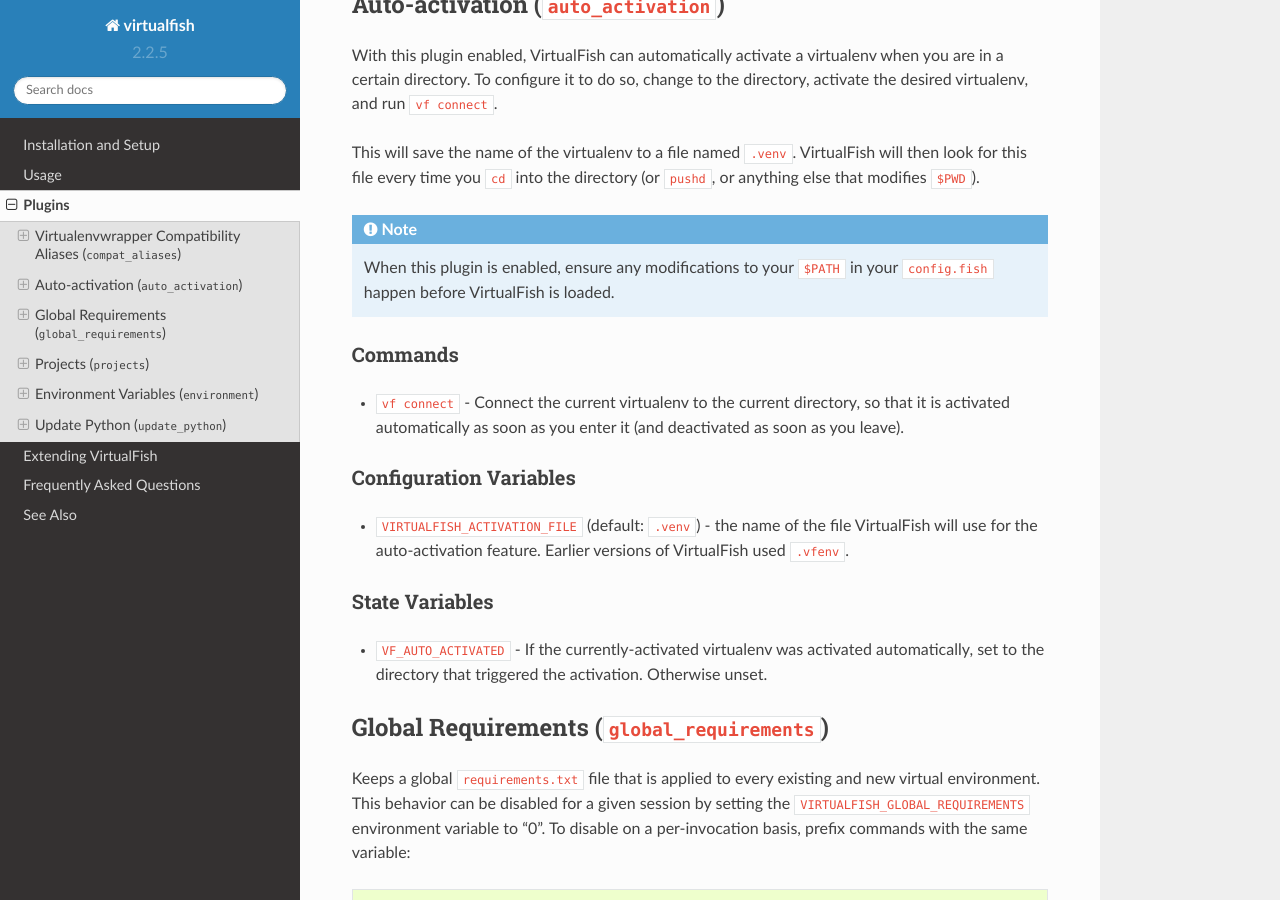
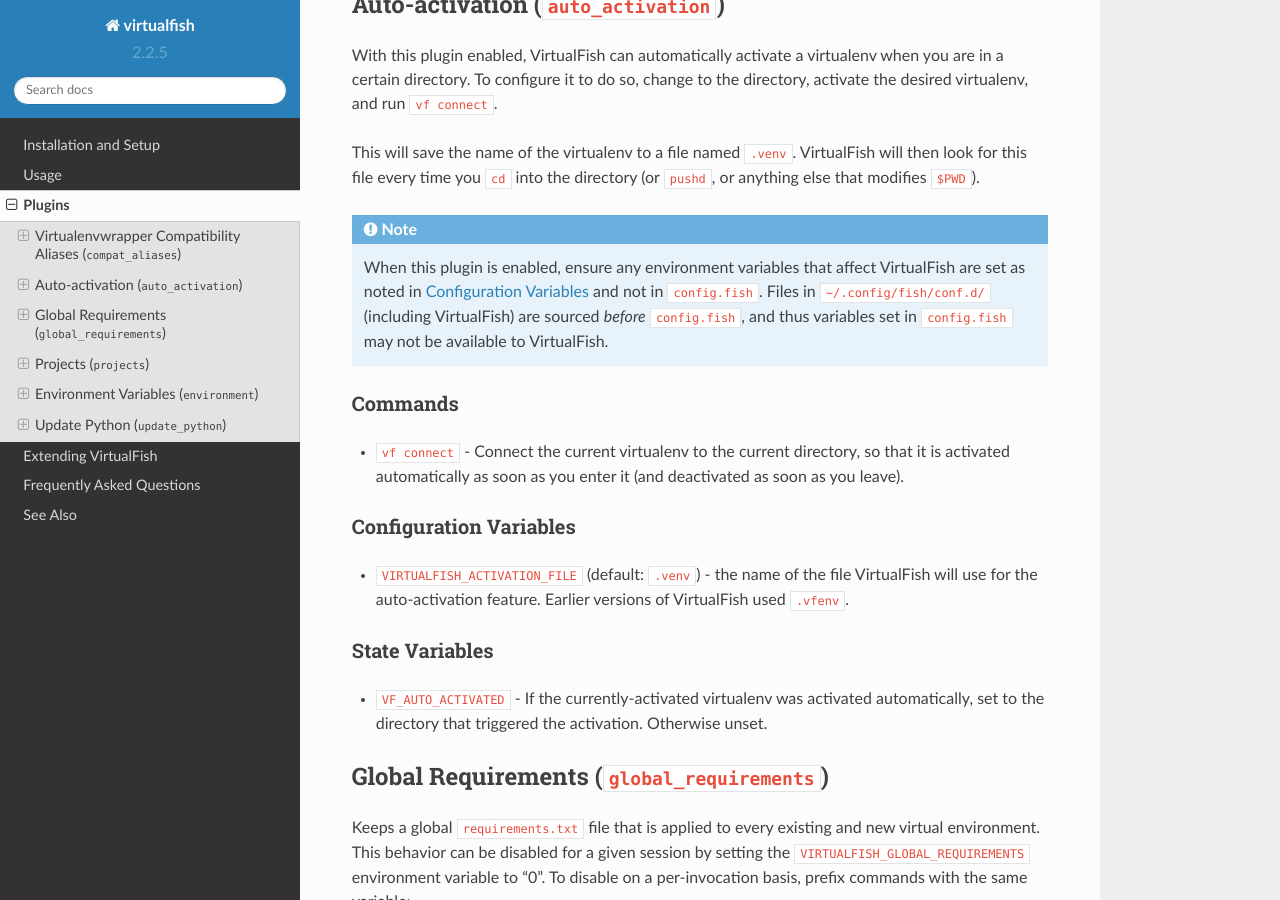
Before and after one commit to justinmayer/virtualfish, a Sphinx documentation site: the page built from docs/plugins.rst, in a window 1280 px wide and 900 px high, scrolled down 838 px. Built offline with Sphinx 7.4.7 and the Read the Docs theme 2.0.0, drawn with Linux system fonts in a browser that asks for light colours.

Commit message:
Docs: config.fish vars not available to VirtualFish
This mainly affects the Auto-Activation plugin, which can be triggered
before config.fish is loaded by, for example, opening a terminal session
where $PWD contains a .venv file.

```diff
--- a/docs/plugins.rst
+++ b/docs/plugins.rst
@@ -50,8 +50,11 @@
 
 .. note::
 
-    When this plugin is enabled, ensure any modifications to your ``$PATH`` in
-    your ``config.fish`` happen before VirtualFish is loaded.
+    When this plugin is enabled, ensure any environment variables that affect
+    VirtualFish are set as noted in :ref:`configuration_variables` and not in
+    ``config.fish``. Files in ``~/.config/fish/conf.d/`` (including VirtualFish)
+    are sourced *before* ``config.fish``, and thus variables set in
+    ``config.fish`` may not be available to VirtualFish.
 
 Commands
 ........
--- a/docs/usage.rst
+++ b/docs/usage.rst
@@ -59,6 +59,8 @@
 ``-p python3.9.0a4``, you can even get away with specifying just the version
 numbers, such as ``-p 3.8`` or ``-p 3.9.0a4``.
 
+.. _configuration_variables:
+
 Configuration Variables
 -----------------------
 
```
